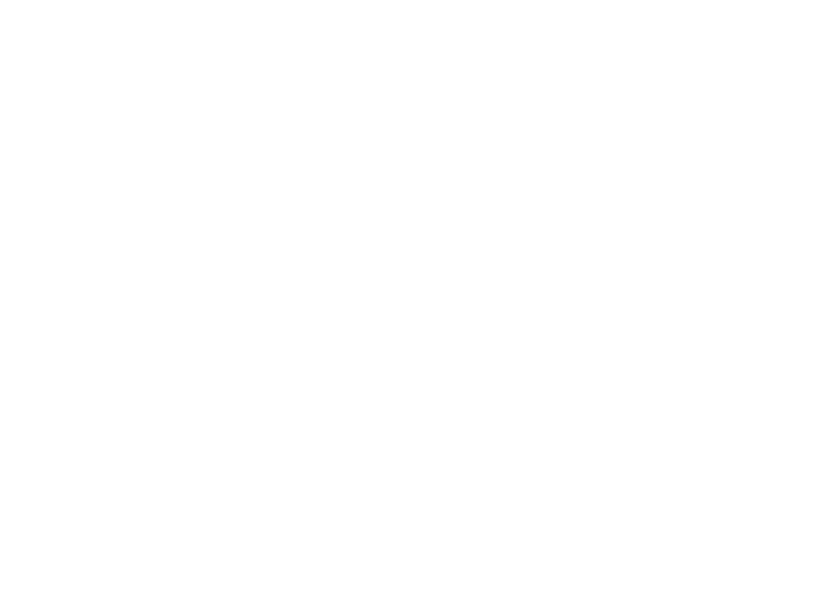
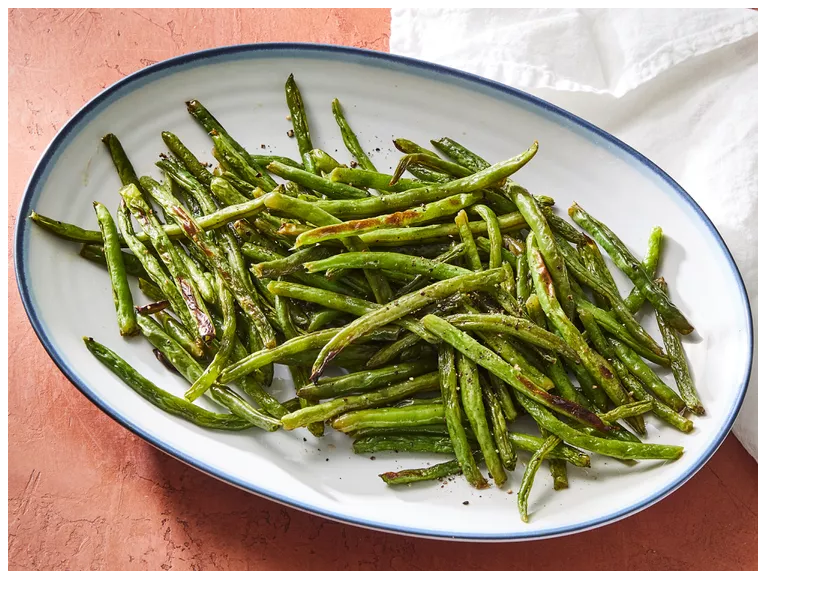
Before and after one commit to JoshuaSimpers/odin-recipes, a plain HTML site: page recipes/roastedgreenbeans.html in a window 1280 px wide. Shown: the whole page, without its empty margins (0-813 px from the left). Drawn offline with Linux system fonts and the light colour scheme.

Commit message:
added the image for the green beans into the images folder and linked it to the green bean recipe page

```diff
--- a/recipes/roastedgreenbeans.html
+++ b/recipes/roastedgreenbeans.html
@@ -2,9 +2,9 @@
 <html lang="en">
     <head>
         <meta charset="UTF-8">
-        <title></title>
+        <title>Roasted Green Beans</title>
     </head>
     <body>
-
+        <img src="../recipe-images/greenbeans.webp">
     </body>
 </html>
```
Also changed, not shown: recipe-images/greenbeans.webp (added).
